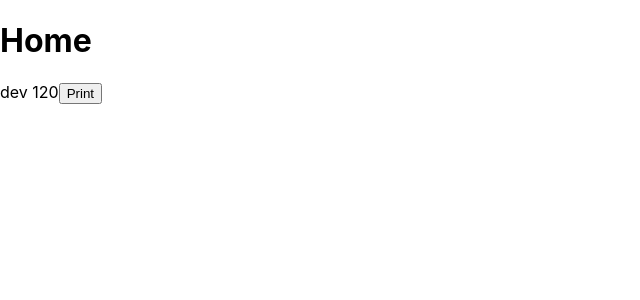
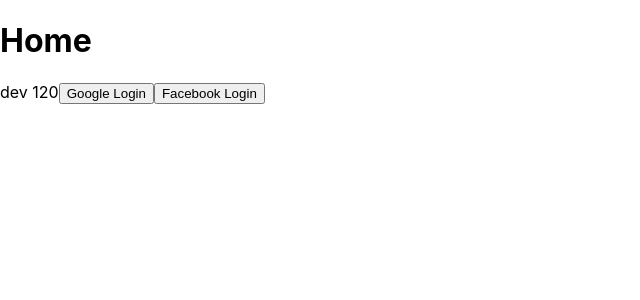
Before and after one commit to MehdiRazaNaqvi/redux-template, a React (Create React App) app: page / in a window 1280 px wide. Shown: the top 300 px of the page, without its empty margins (0-640 px from the left). Built offline with nearby package versions, Linux system fonts and the light colour scheme.

Commit message:
auth added

```diff
--- a/package.json
+++ b/package.json
@@ -6,6 +6,7 @@
     "@testing-library/jest-dom": "^5.16.1",
     "@testing-library/react": "^12.1.2",
     "@testing-library/user-event": "^13.5.0",
+    "firebase": "^9.6.5",
     "react": "^17.0.2",
     "react-dom": "^17.0.2",
     "react-redux": "^7.2.6",
--- a/public/index.html
+++ b/public/index.html
@@ -25,6 +25,7 @@
       Learn how to configure a non-root public URL by running `npm run build`.
     -->
     <title>React App</title>
+
   </head>
   <body>
     <noscript>You need to enable JavaScript to run this app.</noscript>
--- a/src/App.jsx
+++ b/src/App.jsx
@@ -1,6 +1,8 @@
 import { connect } from "react-redux";
 // import { set_data } from "./store/action";
-import  {set_data}  from "./store2/action/index";
+import  { facebook, set_data}  from "./store2/action/index";
+import { fcreate , flogin , google_login} from "./store2/action/index";
+
 
 
 const App = (props) => {
@@ -23,7 +25,11 @@ return(
         {props.age}
 
 
-      <button onClick={() => props.set_data(ku)} >Print</button>
+      {/* <button onClick={() => props.set_data(ku)} >Print</button>
+      <button onClick={() => fcreate()} >Sign up with email</button>
+      <button onClick={() => flogin()} >Login with email</button> */}
+      <button onClick={() => google_login()} >Google Login</button>
+      <button onClick={() => facebook()} >Facebook Login</button>
 
 
 
--- /dev/null
+++ b/src/config/firebase.js
@@ -0,0 +1,27 @@
+
+
+
+
+
+import { initializeApp } from "firebase/app";
+import { getAuth } from "firebase/auth";
+
+
+
+const firebaseConfig = {
+  apiKey: "AIzaSyBFr1dQ3fqkI3hK5BvhzuKHB0D68dE2JNE",
+  authDomain: "todo-reac.firebaseapp.com",
+  databaseURL: "https://todo-reac-default-rtdb.firebaseio.com",
+  projectId: "todo-reac",
+  storageBucket: "todo-reac.appspot.com",
+  messagingSenderId: "409022064845",
+  appId: "1:409022064845:web:6deee3f0cfd0cda2c72184"
+};
+
+
+
+
+const app = initializeApp(firebaseConfig);
+
+
+export const auth = getAuth(app);
--- a/src/store2/action/index.jsx
+++ b/src/store2/action/index.jsx
@@ -1,13 +1,130 @@
+
+
+
+import { createUserWithEmailAndPassword , signInWithEmailAndPassword} from "firebase/auth";
+import { auth } from  "../../config/firebase";
+import { signInWithPopup , GoogleAuthProvider , FacebookAuthProvider } from "firebase/auth";
+
+
+
+
+
+const fcreate = () => {
+
+    var email = "mehdiraza2@yahoo.com"
+    var password = "kuch bhi"
+
+createUserWithEmailAndPassword(auth, email, password)
+
+  .then((userCredential) => {
+
+
+    const user = userCredential.user;
+    console.log("account bangya" , user)
+
+  })
+  .catch((error) => {
+
+    const errorCode = error.code;
+    const errorMessage = error.message;
+    console.log("Error ==> " , errorCode)
+     });
+
+
+}
+
+
+
+const flogin = () => {
+    var email = "mehdiraza1@yahoo.com"
+    var password = "kuch bhi"
+
+    signInWithEmailAndPassword(auth, email, password)
+    .then((userCredential) => {
+
+      const user = userCredential.user;
+      console.log("hogya login mubarak" , user);
+
+
+    })
+
+    .catch((error) => {
+      const errorCode = error.code;
+      const errorMessage = error.message;
+      console.log(errorCode);
+    });
+}
+
 
 
 const set_data = (data) => {
             return(dispatch) => {
-                dispatch ({ type     : "female" , data : data })
+                dispatch ({ type     : "female" , payload : data })
             }
+}
+
+const google_login = () => {
+
+    const provider = new GoogleAuthProvider();
+
+    signInWithPopup(auth, provider)
+  .then((result) => {
+    // This gives you a Google Access Token. You can use it to access the Google API.
+    const credential = GoogleAuthProvider.credentialFromResult(result);
+    const token = credential.accessToken;
+
+
+    const user = result.user;
+    console.log("hogya google login" , user)
+  }).catch((error) => {
+    // Handle Errors here.
+    const errorCode = error.code;
+    const errorMessage = error.message;
+
+
+    const email = error.email;
+
+
+    const credential = GoogleAuthProvider.credentialFromError(error);
+    console.log("google login nae hua " , errorCode)
+  });
+
+
+}
+
+const facebook = () => {
+    const provider = new FacebookAuthProvider();
+    signInWithPopup(auth, provider)
+  .then((result) => {
+    // The signed-in user info.
+    const user = result.user;
+    console.log("facebook login bhi hogya ==> "  ,user)
+
+    const credential = FacebookAuthProvider.credentialFromResult(result);
+    const accessToken = credential.accessToken;
+
+
+  })
+  .catch((error) => {
+    // Handle Errors here.
+    const errorCode = error.code;
+    const errorMessage = error.message;
+    // The email of the user's account used.
+    const email = error.email;
+    // The AuthCredential type that was used.
+    const credential = FacebookAuthProvider.credentialFromError(error);
+    console.log("nae hoska facebook ==> " , errorCode)
+
+
+  });
 }
 
 
 
 export {
-    set_data
+    set_data,
+    fcreate,
+    flogin,
+    google_login,
+    facebook
 }
--- a/src/store2/reducer/index.jsx
+++ b/src/store2/reducer/index.jsx
@@ -7,21 +7,20 @@ const initial = {
 
 export default (state = initial, action) => {
 
-    console.log(state.users)
+    // console.log(state.users)
 
     console.log(action)
 
     switch (action.type) {
         case ("female"):
 
-            return {
+            const initial2 = {
                 users: [...state.users,
-                action.data]
+                action.payload]
 
             }
-
-
-
+            console.log(initial2.users)
+            return initial2;
         default:
             console.log(state.users)
             return state;
```
Also changed, not shown: 1 other file (tests, documents, lock files or other folders).
